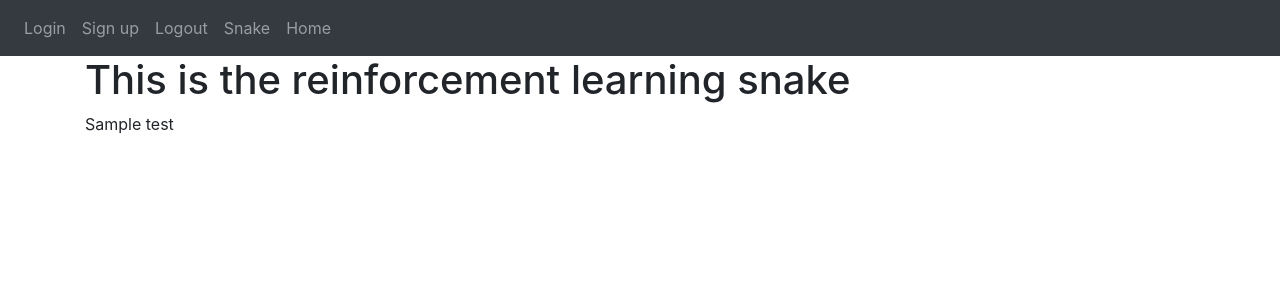
After one commit to FHegardt/ReinforcementLearningGame, a Flask app: template website/templates/reinforcement_snake.html in a window 1280 px wide. The commit adds this page. Shown: the top 300 px of the page. Run offline with Flask 2, Linux system fonts and the light colour scheme; the template is opened without the code that fills it: most values are stand-ins (such as "Sample title", 1, 10 or a date in 2020); some libraries are stand-ins or nearby versions.

Commit message:
testing snake in web-browser

```diff
--- a/website/auth.py
+++ b/website/auth.py
@@ -8,7 +8,7 @@ auth = Blueprint('auth', __name__)
 
 @auth.route('/login')
 def login():
-    return render_template("login.html", test = agent.train())
+    return render_template("login.html")
 
 @auth.route('/logout')
 def logout():
@@ -17,3 +17,7 @@ def logout():
 @auth.route('/sign-up')
 def sign_up():
     return render_template("sign_up.html")
+
+@auth.route('/snake')
+def snake():
+    return render_template("reinforcement_snake.html", test = agent.train())
--- a/website/templates/base.html
+++ b/website/templates/base.html
@@ -32,6 +32,7 @@
           <a class="nav-item nav-link" id="login" href="/login">Login</a>
           <a class="nav-item nav-link" id="signUp" href="/sign-up">Sign up</a>
           <a class="nav-item nav-link" id="logout" href="/logout">Logout</a>
+          <a class="nav-item nav-link" id="snake" href="/snake">Snake</a>
           <a class="nav-item nav-link" id="Home" href="/">Home</a>
         </div>
       </div>
--- a/website/templates/login.html
+++ b/website/templates/login.html
@@ -1,4 +1,4 @@
 {% extends "base.html" %} {% block title %}Login{% endblock %} {% block
 content%}
 <h1>This is the login page</h1>
-{{test}} {%endblock%}
+{%endblock%}
--- /dev/null
+++ b/website/templates/reinforcement_snake.html
@@ -0,0 +1,4 @@
+{% extends "base.html" %} {% block title %}Reinforcement snake{% endblock %} {%
+block content%}
+<h1>This is the reinforcement learning snake</h1>
+{{test}} {%endblock%}
```
Also changed, not shown: 1 other file.
